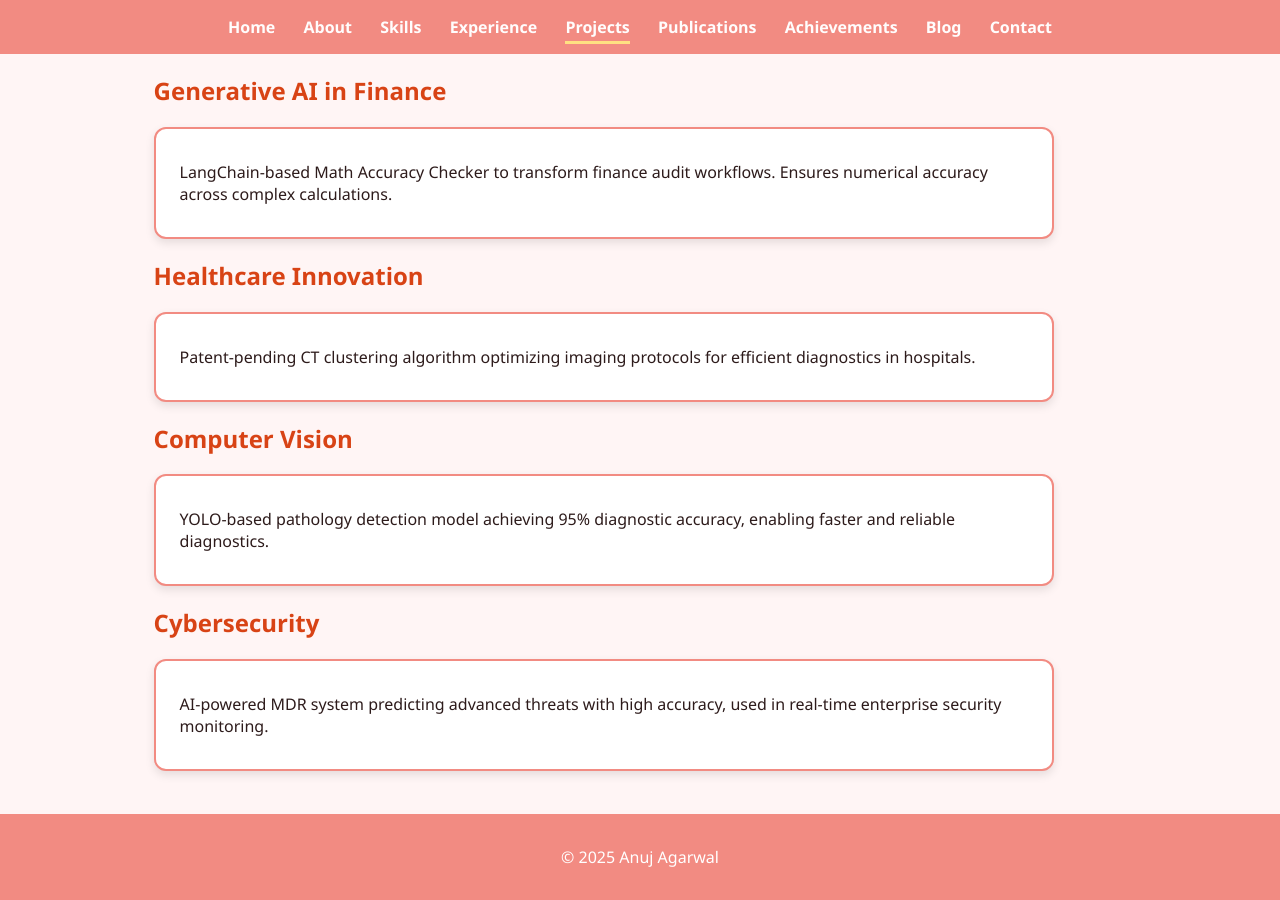
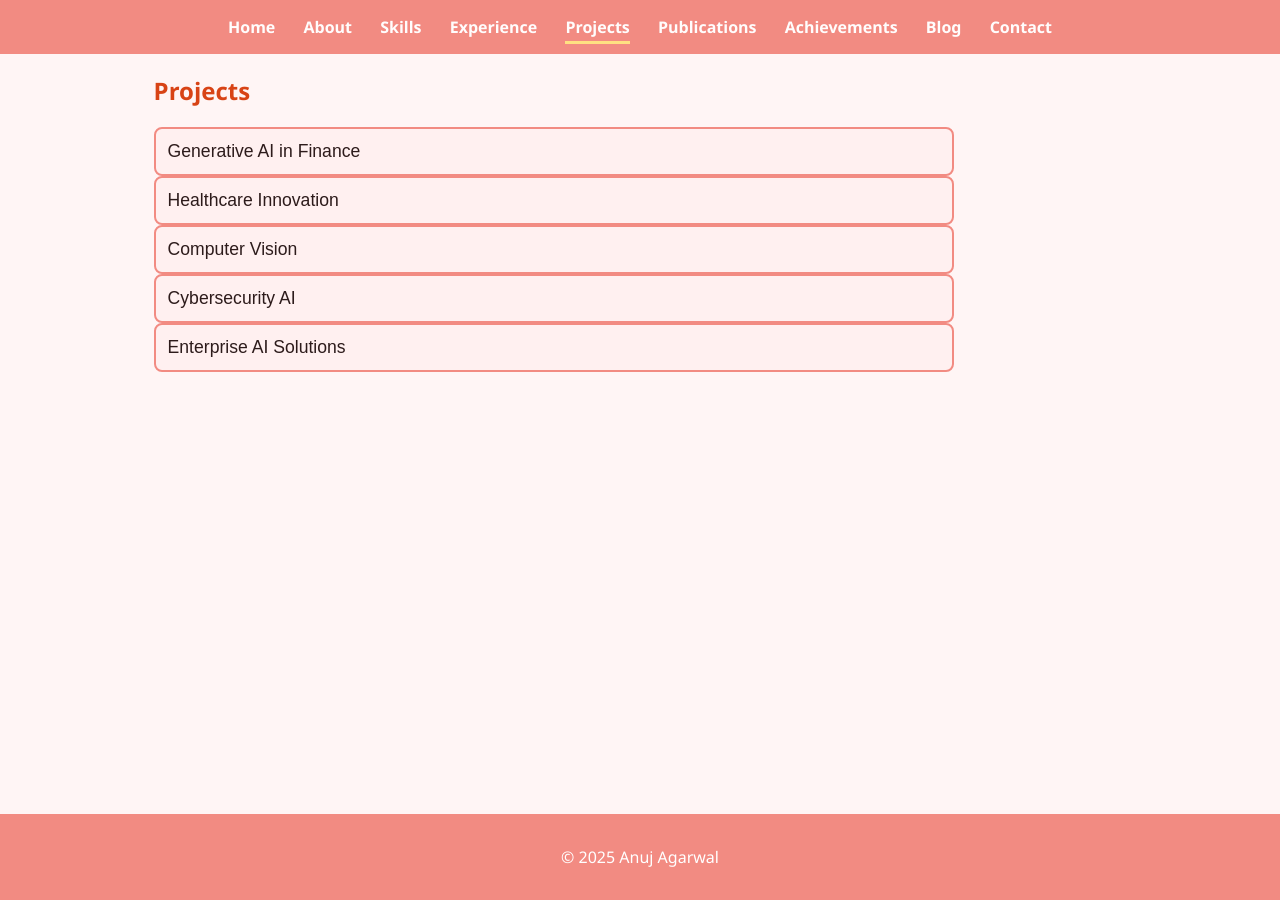
Before and after one commit to anuj-agarwal/anuj-agarwal.github.io, a Jekyll site: the page built from projects.md, in a window 1280 px wide. Built offline with Jekyll 4.4.1, drawn with Linux system fonts in a browser that asks for light colours.

Commit message:
Update projects.md

```diff
--- a/projects.md
+++ b/projects.md
@@ -3,24 +3,31 @@
 title: "Projects"
 permalink: /projects/
 ---
-<div style="margin-left:12%; max-width:900px;">
-  <h2>Generative AI in Finance</h2>
-  <div class="box">
-    <p>LangChain-based Math Accuracy Checker to transform finance audit workflows. Ensures numerical accuracy across complex calculations.</p>
+<div style="margin-left:12%; max-width:800px;">
+  <h2>Projects</h2>
+
+  <button class="collapsible">Generative AI in Finance</button>
+  <div class="content-collapsible">
+    <p>LangChain-based Math Accuracy Checker to transform audit workflows, validate large-scale financial calculations, and improve efficiency.</p>
   </div>
 
-  <h2>Healthcare Innovation</h2>
-  <div class="box">
-    <p>Patent-pending CT clustering algorithm optimizing imaging protocols for efficient diagnostics in hospitals.</p>
+  <button class="collapsible">Healthcare Innovation</button>
+  <div class="content-collapsible">
+    <p>Patent-pending CT clustering algorithm optimizing imaging protocols and improving diagnostic consistency across hospitals.</p>
   </div>
 
-  <h2>Computer Vision</h2>
-  <div class="box">
-    <p>YOLO-based pathology detection model achieving 95% diagnostic accuracy, enabling faster and reliable diagnostics.</p>
+  <button class="collapsible">Computer Vision</button>
+  <div class="content-collapsible">
+    <p>YOLO-based pathology detection model achieving 95% accuracy in identifying medical conditions from imaging data.</p>
   </div>
 
-  <h2>Cybersecurity</h2>
-  <div class="box">
-    <p>AI-powered MDR system predicting advanced threats with high accuracy, used in real-time enterprise security monitoring.</p>
+  <button class="collapsible">Cybersecurity AI</button>
+  <div class="content-collapsible">
+    <p>AI-powered MDR system predicting advanced threats, reducing incident response time and improving cybersecurity posture.</p>
+  </div>
+
+  <button class="collapsible">Enterprise AI Solutions</button>
+  <div class="content-collapsible">
+    <p>PDF data extraction + semantic similarity pipelines for enterprise knowledge management, enabling intelligent document search and insights.</p>
   </div>
 </div>
```
